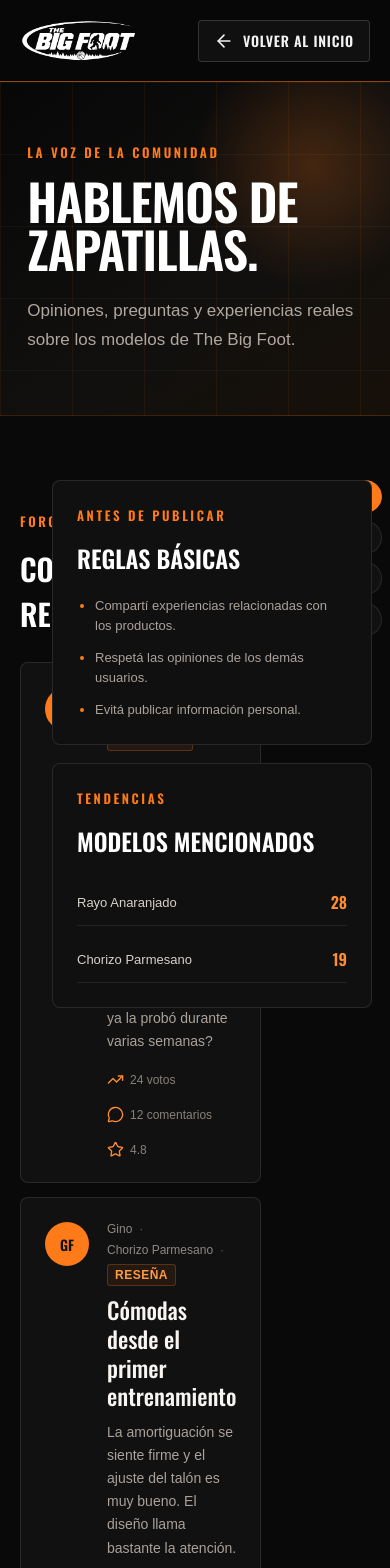
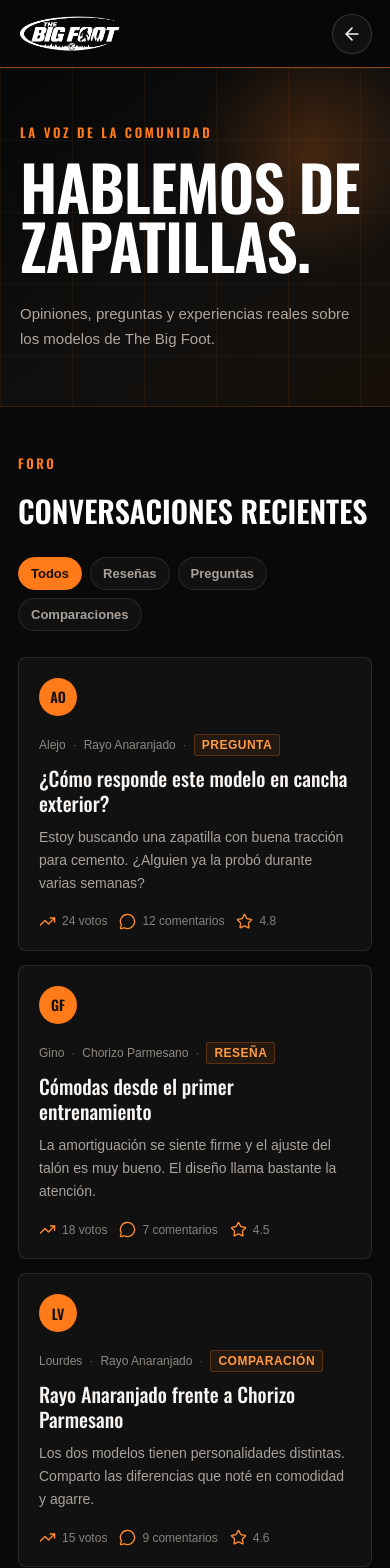
Before and after one commit to olatealejo/Proyecto_Big_Foot, a React (Vite) app: page /comunidad in a window 390 px wide. Shown: the top 1568 px of the page. Built offline with nearby package versions, Linux system fonts and the light colour scheme.

Commit message:
style: adaptar comunidad a dispositivos móviles

```diff
--- a/src/pages/Comunidad.css
+++ b/src/pages/Comunidad.css
@@ -354,3 +354,96 @@
   font-family: "Oswald", Arial, sans-serif;
   font-size: 16px;
 }
+
+@media (max-width: 1050px) {
+  .comunidad-contenido {
+    grid-template-columns: 1fr;
+  }
+
+  .comunidad-lateral {
+    grid-template-columns: repeat(2, minmax(0, 1fr));
+  }
+}
+
+@media (max-width: 700px) {
+  .comunidad-navegacion {
+    min-height: 68px;
+    padding: 0 18px;
+  }
+
+  .comunidad-logo img {
+    width: 104px;
+  }
+
+  .comunidad-volver {
+    width: 40px;
+    min-height: 40px;
+    padding: 0;
+
+    justify-content: center;
+    border-radius: 50%;
+  }
+
+  .comunidad-volver span {
+    display: none;
+  }
+
+  .comunidad-encabezado {
+    padding: 54px 20px;
+  }
+
+  .comunidad-encabezado h1 {
+    font-size: clamp(46px, 16vw, 68px);
+  }
+
+  .comunidad-introduccion {
+    font-size: 15px;
+  }
+
+  .comunidad-contenido {
+    padding: 46px 18px 64px;
+  }
+
+  .comunidad-feed-encabezado {
+    align-items: flex-start;
+    flex-direction: column;
+  }
+
+  .comunidad-categorias {
+    justify-content: flex-start;
+  }
+
+  .comunidad-publicacion {
+    padding: 20px;
+  }
+
+  .comunidad-avatar {
+    width: 38px;
+    height: 38px;
+    flex-basis: 38px;
+  }
+
+  .comunidad-publicacion h3 {
+    font-size: 20px;
+  }
+
+  .comunidad-lateral {
+    grid-template-columns: 1fr;
+  }
+}
+
+@media (max-width: 440px) {
+  .comunidad-publicacion {
+    flex-direction: column;
+  }
+
+  .comunidad-publicacion-datos {
+    gap: 12px;
+  }
+}
+
+@media (prefers-reduced-motion: reduce) {
+  .comunidad-publicacion {
+    transition: none;
+  }
+}
```
